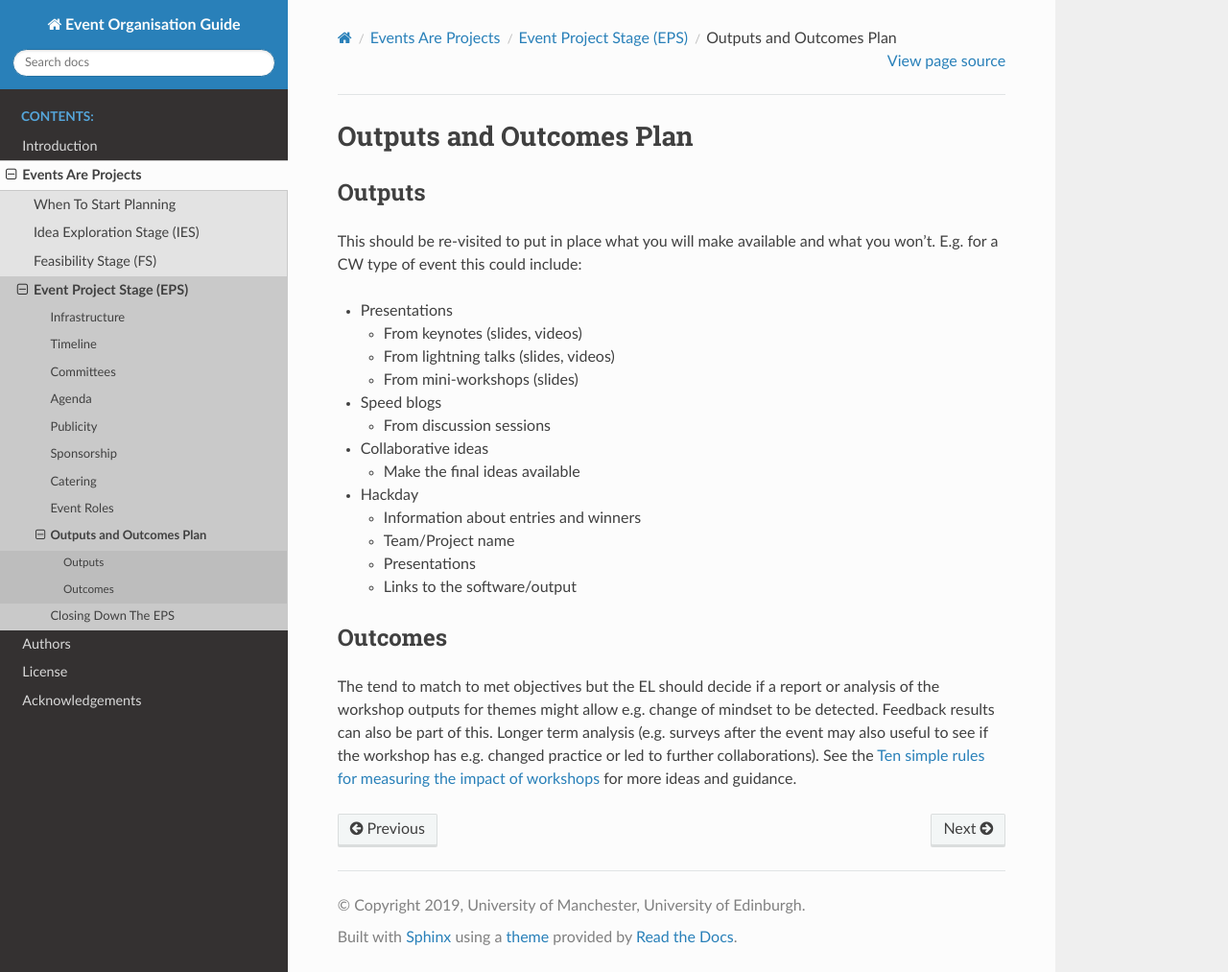
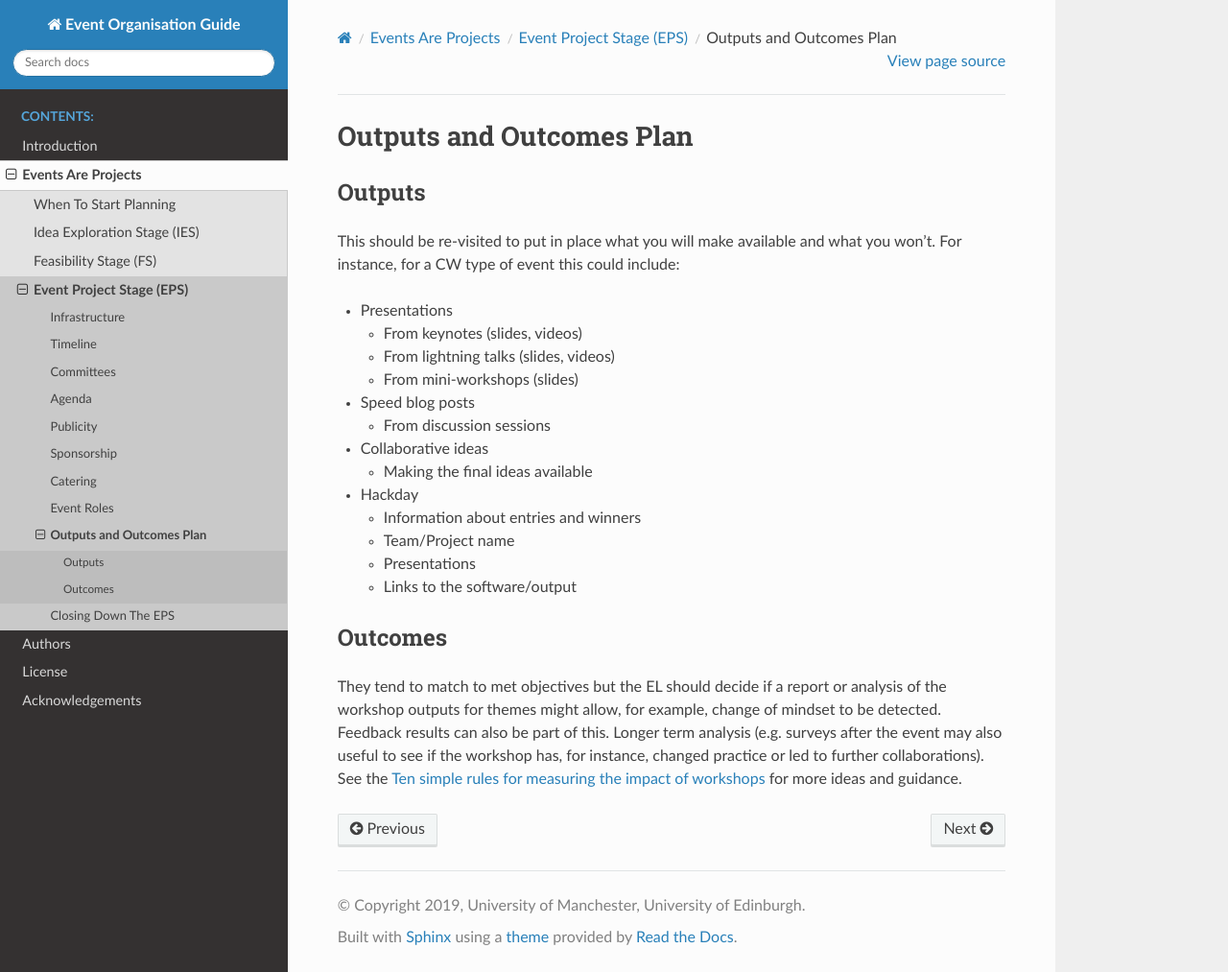
Before and after one commit to softwaresaved/event-organisation-guide, a Sphinx documentation site: the page built from docs/eog/eps-outputs-and-outcomes.rst, in a window 1280 px wide and 1013 px high. Shown: the whole window at 96% size. Built offline with Sphinx 7.4.7 and the Read the Docs theme 2.0.0, drawn with Linux system fonts in a browser that asks for light colours.

Commit message:
Update eps-outputs-and-outcomes.rst

```diff
--- a/docs/eog/eps-outputs-and-outcomes.rst
+++ b/docs/eog/eps-outputs-and-outcomes.rst
@@ -4,7 +4,7 @@ Outputs and Outcomes Plan
 =========================
 Outputs
 *******
-This should be re-visited to put in place what you will make available and what you won’t.  E.g. for a CW type of event this could include:
+This should be re-visited to put in place what you will make available and what you won’t.  For instance, for a CW type of event this could include:
 
 * Presentations
 
@@ -12,13 +12,13 @@ This should be re-visited to put in place what you will make available and what
   * From lightning talks  (slides, videos)
   * From mini-workshops (slides)
 
-* Speed blogs
+* Speed blog posts
 
   * From discussion sessions
 
 * Collaborative ideas
 
-  * Make the final ideas available
+  * Making the final ideas available
 
 * Hackday
 
@@ -29,7 +29,7 @@ This should be re-visited to put in place what you will make available and what
 
 Outcomes
 ********
-The tend to match to met objectives but the EL should decide if a report or analysis of the workshop outputs for themes might allow e.g. change of mindset to be detected.
-Feedback results can also be part of this. Longer term analysis (e.g. surveys after the event may also useful to see if the workshop has e.g. changed practice or led to
+They tend to match to met objectives but the EL should decide if a report or analysis of the workshop outputs for themes might allow, for example, change of mindset to be detected.
+Feedback results can also be part of this. Longer term analysis (e.g. surveys after the event may also useful to see if the workshop has, for instance, changed practice or led to
 further collaborations). See the `Ten simple rules for measuring the impact of workshops <https://journals.plos.org/ploscompbiol/article?id=10.1371/journal.pcbi.1006191>`_
 for more ideas and guidance.
```
